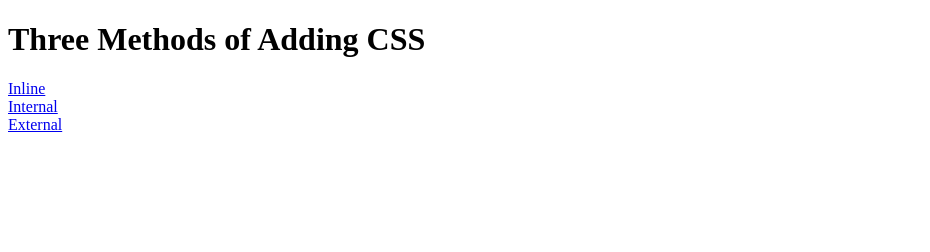
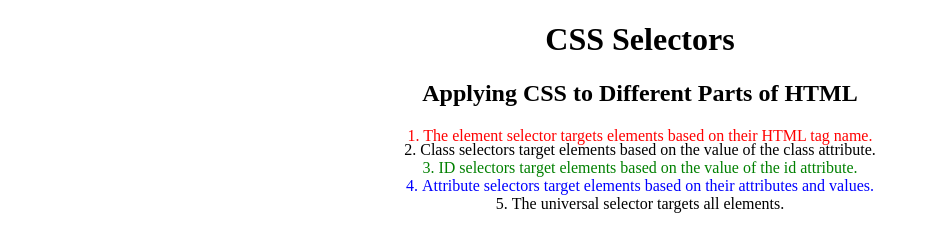
Before and after one commit to aswini1212/CSS-projects, a plain HTML site: page index.html in a window 1280 px wide. Shown: the whole page, without its empty margins (0-930 px from the left). Drawn offline with Linux system fonts and the light colour scheme.

Commit message:
Add files via upload

```diff
--- a/index.html
+++ b/index.html
@@ -3,15 +3,30 @@
 
 <head>
   <meta charset="UTF-8">
-  <title>Adding CSS</title>
+  <title>CSS Selectors</title>
+  <link rel="stylesheet" href="./style.css" />
 </head>
 
 <body>
-  <h1>Three Methods of Adding CSS</h1>
-  <!-- Create 3 Links to The 3 Webpages: inline, internal and external -->
-  <a href="./inline.html">Inline</a><br>
-  <a href="./internal.html">Internal</a><br>
-  <a href="./external.html">External</a>
+  <h1>CSS Selectors</h1>
+  <h2>Applying CSS to Different Parts of HTML</h2>
+  <!-- TODO 1: Set the CSS for all paragraph tags to "color: red" -->
+  <p class="note">1. The element selector targets elements based on their HTML tag name.</p>
+
+  <ol>
+    <!-- TODO 2: Set the CSS for all elements with a class of "note" to "font-size: 20px" -->
+    <li class="note" value="2">Class selectors target elements based on the value of the class attribute.</li>
+
+    <!-- TODO 3: Set the CSS for the element with an id of "id-selector-demo" to "color: green" -->
+    <li class="note" id="id-selector-demo" value="3">ID selectors target elements based on the value of the id
+      attribute.</li>
+
+    <!-- TODO 4: Set the CSS for the li elements that have the "value" attribute set to "4" to have "color: blue" -->
+    <li class="note" value="4">Attribute selectors target elements based on their attributes and values.</li>
+
+    <!-- TODO 5: Set all elements to have "text-align: center" -->
+    <li class="note" value="5">The universal selector targets all elements.</li>
+  </ol>
 </body>
 
 </html>
--- a/style.css
+++ b/style.css
@@ -1,3 +1,27 @@
-html{
-    background:green;
+ol {
+  margin-left: -40px;
+  margin-top: -20px;
+  list-style-position: inside;
 }
+
+/* Write your CSS below, don't change the rules above. */
+p{
+  color:red;
+}
+#id-selector-demo
+{
+  color:green;
+}
+li[value="4"]
+{
+  color:blue;
+}
+*
+{
+  color:black;
+  text-align:center;
+}
+.note
+{
+  font-size: 20;
+}
```
